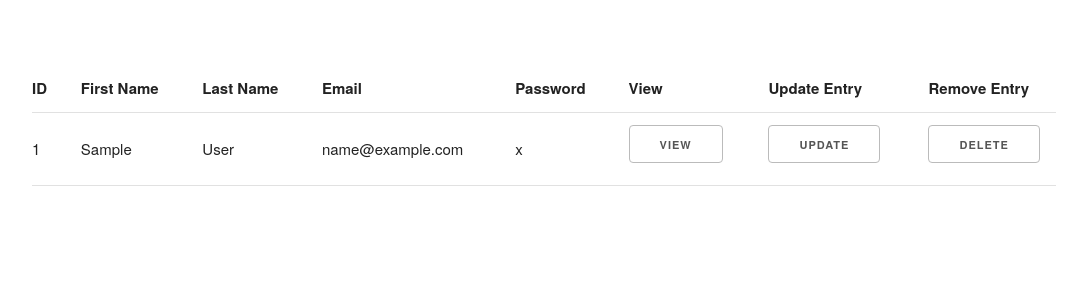
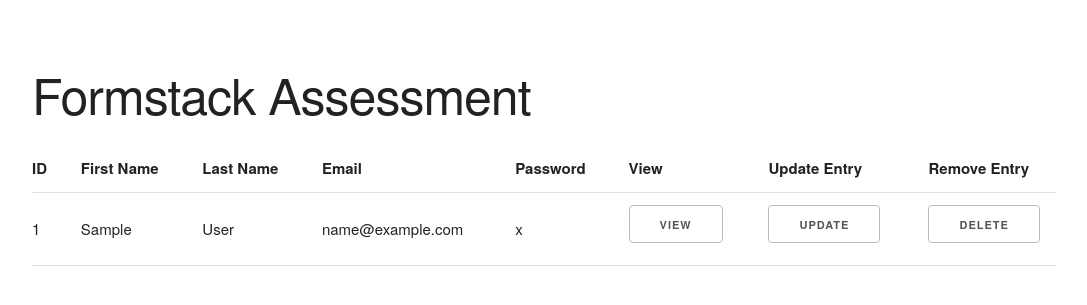
Before and after one commit to DPCobb/fs, a PHP site: page / in a window 1280 px wide. Shown: the top 305 px of the page, without its empty margins (96-1183 px from the left). Run offline with PHP 8.4, Linux system fonts and the light colour scheme; tables that the repository leaves empty or names only in its code hold one stand-in row (values such as "Sample post").

Commit message:
View.Class.php edit
Added an h1 tag, for the web standards

```diff
--- a/views/View.Class.php
+++ b/views/View.Class.php
@@ -34,6 +34,7 @@
         </head>
         <body>
         <main>
+        <h1>Formstack Assessment</h1>
         ';
     }
 
```
